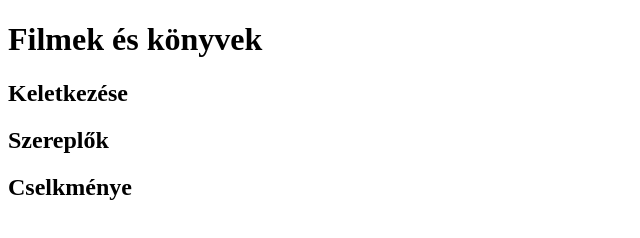
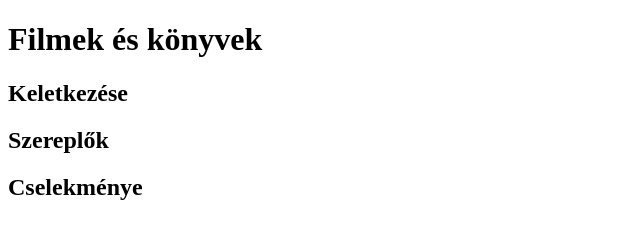
Before and after one commit to Szabojuli642/projekt, a plain HTML site: page index.html in a window 1280 px wide. Shown: the full height of the page, 0-640 px from the left. Drawn offline with Linux system fonts and the light colour scheme.

Commit message:
Update index.html

```diff
--- a/index.html
+++ b/index.html
@@ -11,6 +11,6 @@
 
 <h2>Keletkezése</h2>
 <h2>Szereplők</h2>
-<h2>Cselkménye</h2>
+<h2>Cselekménye</h2>
 </body>
 </html>
```
